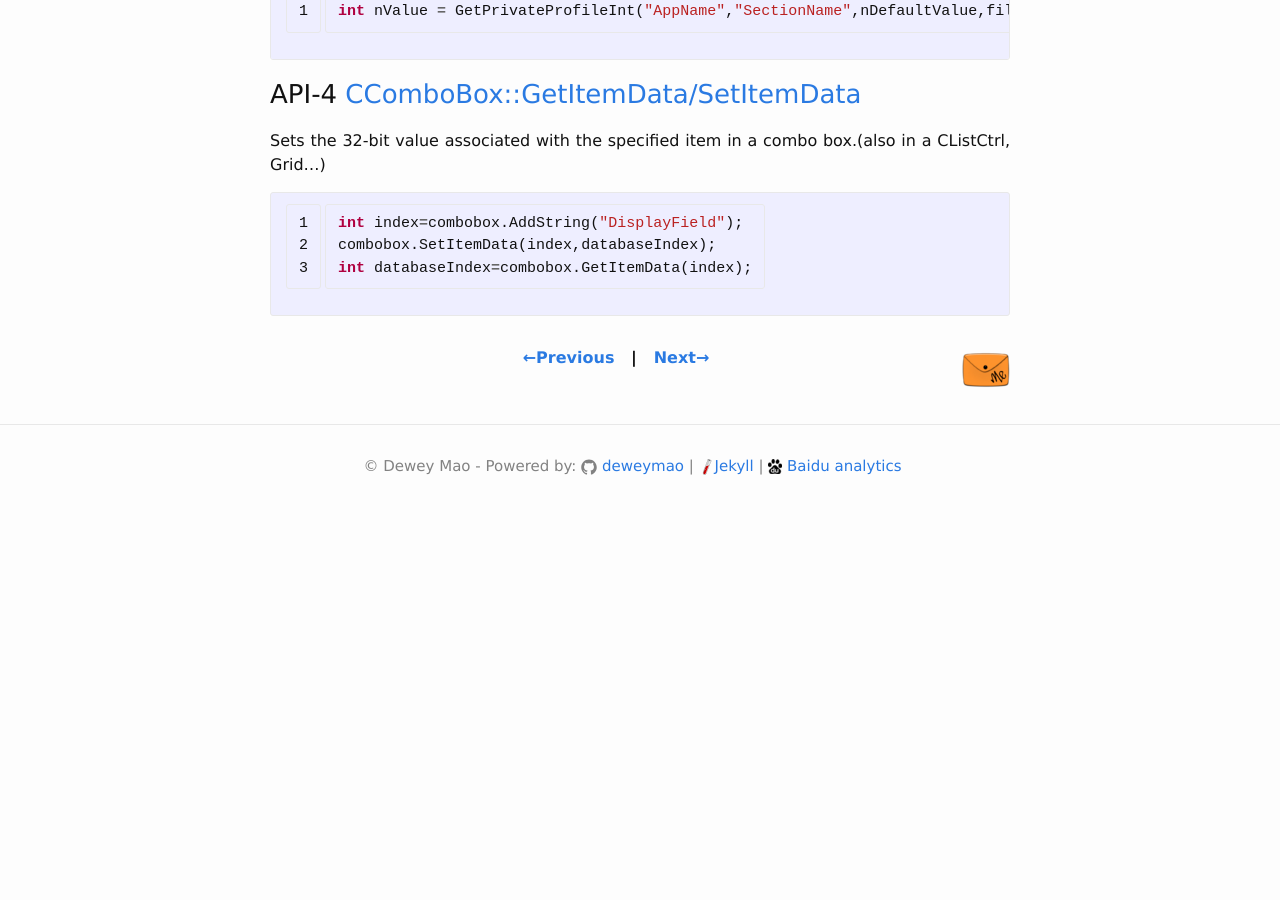
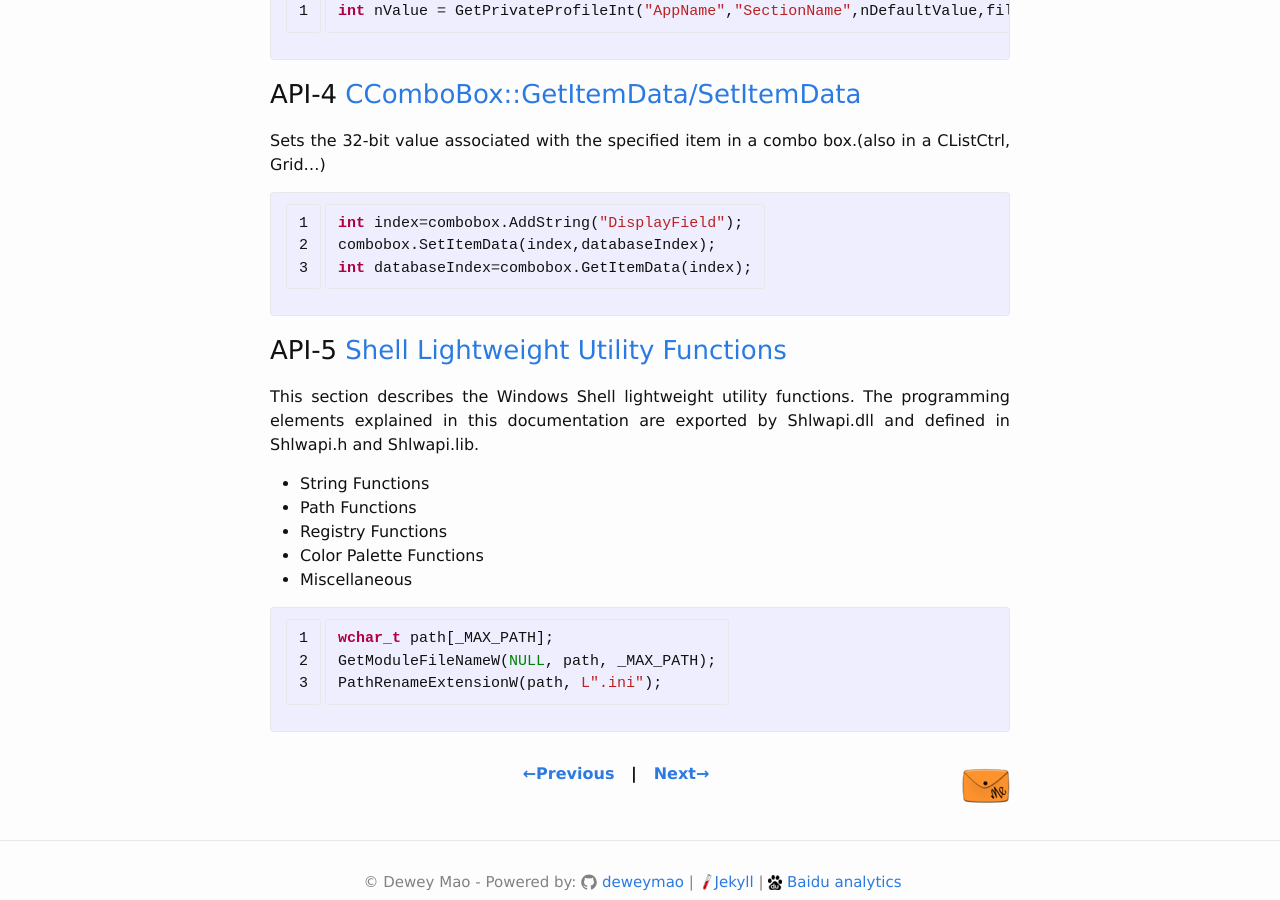
Before and after one commit to deweymao/deweymao.github.io, a Jekyll site: the page built from _posts/2017-11-06-c++_interface_memo.md, in a window 1280 px wide and 900 px high, scrolled down 850 px. Built offline with Jekyll 4.4.1, drawn with Linux system fonts in a browser that asks for light colours; comment, search, counter and statistics services are not loaded; before the commit the page ends 1373 px from its top, so only the background shows below that; some of the changed text lies outside the part shown.

Commit message:
modify post

```diff
--- a/_posts/2017-11-06-c++_interface_memo.md
+++ b/_posts/2017-11-06-c++_interface_memo.md
@@ -35,3 +35,16 @@ int index=combobox.AddString("DisplayField");
 combobox.SetItemData(index,databaseIndex);
 int databaseIndex=combobox.GetItemData(index);
 {% endhighlight%}
+
+### API-5 <a href="https://msdn.microsoft.com/en-us/library/windows/desktop/bb759844(v=vs.85).aspx" target="_blank">Shell Lightweight Utility Functions</a>
+This section describes the Windows Shell lightweight utility functions. The programming elements explained in this documentation are exported by Shlwapi.dll and defined in Shlwapi.h and Shlwapi.lib.
+- String Functions
+- Path Functions
+- Registry Functions
+- Color Palette Functions
+- Miscellaneous
+{% highlight c++ linenos %}
+wchar_t path[_MAX_PATH];
+GetModuleFileNameW(NULL, path, _MAX_PATH);
+PathRenameExtensionW(path, L".ini");
+{% endhighlight%}
```
